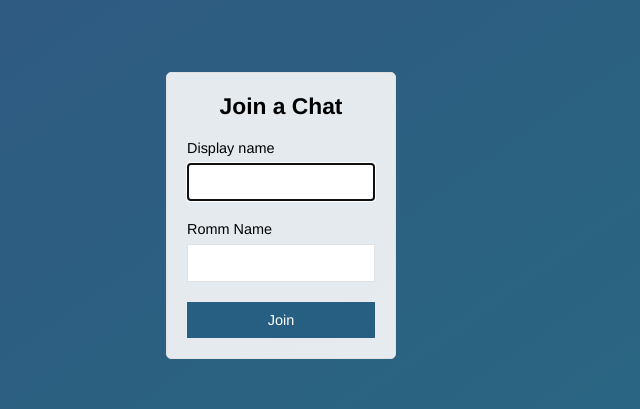
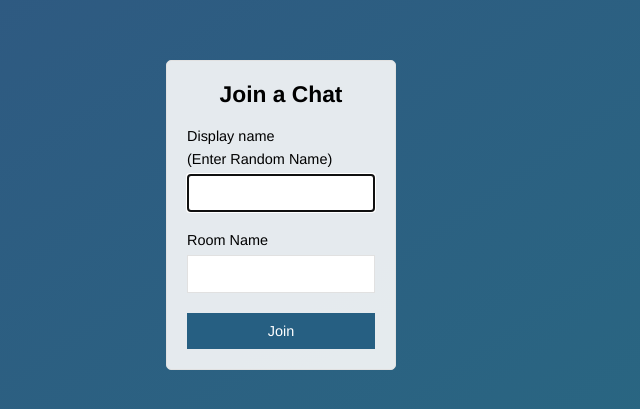
Before and after one commit to PRANAVBHALE/node-chat-app, a website: page public/index.html in a window 1280 px wide. Shown: the part 185-594 px from the top of the page, without its empty margins (359-999 px from the left). Drawn offline with Linux system fonts and the light colour scheme.

Commit message:
Changed romm to room

```diff
--- a/public/index.html
+++ b/public/index.html
@@ -16,10 +16,11 @@
         </div>
         <div class="form-field">
           <label >Display name</label>
+          <label >(Enter Random Name)</label>
           <input type="text" name="name" autofocus/>
         </div>
         <div class="form-field">
-          <label>Romm Name</label>
+          <label>Room Name</label>
           <input type="text" name="room" />
         </div>
         <div class="form-field">
```
